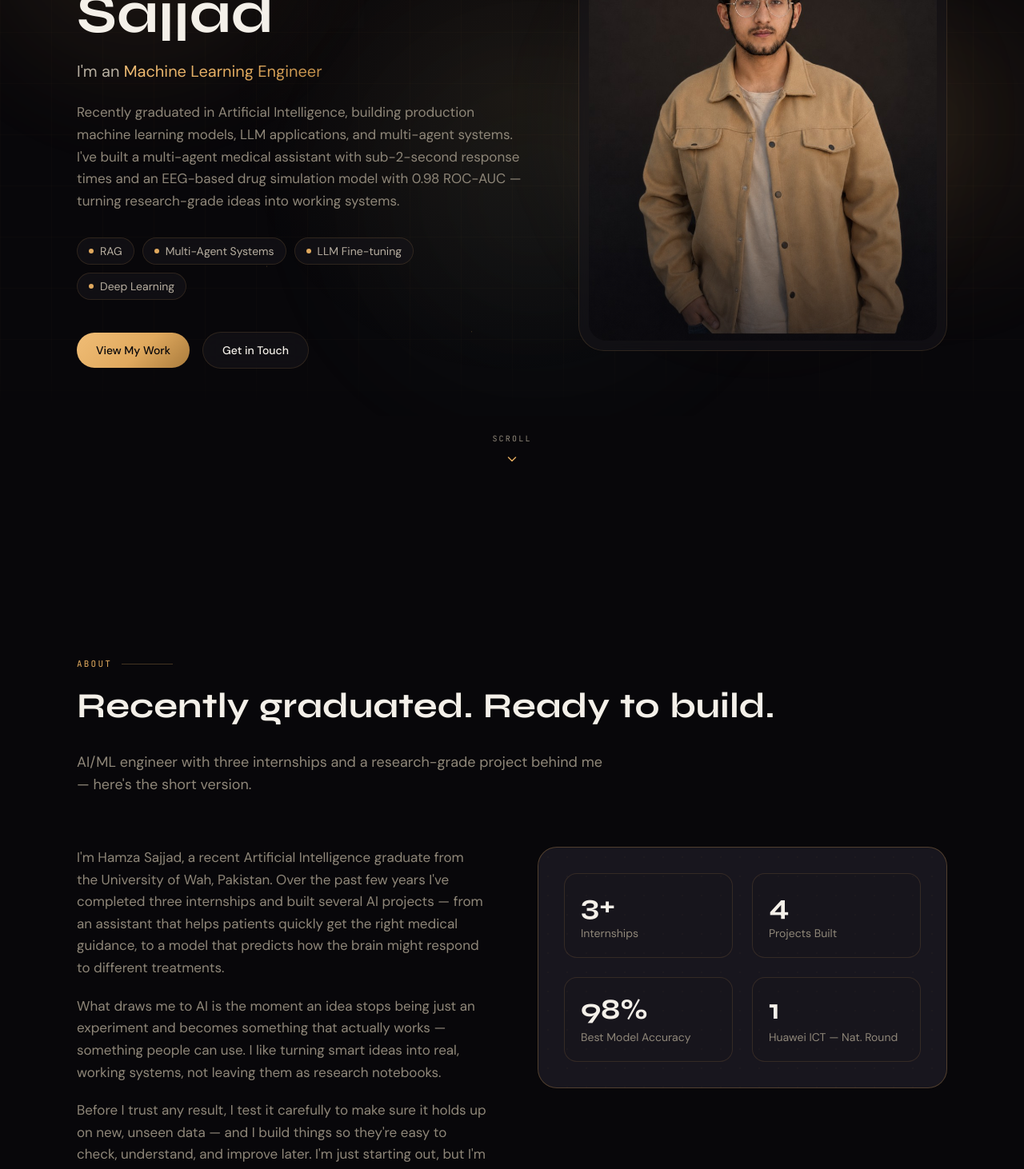
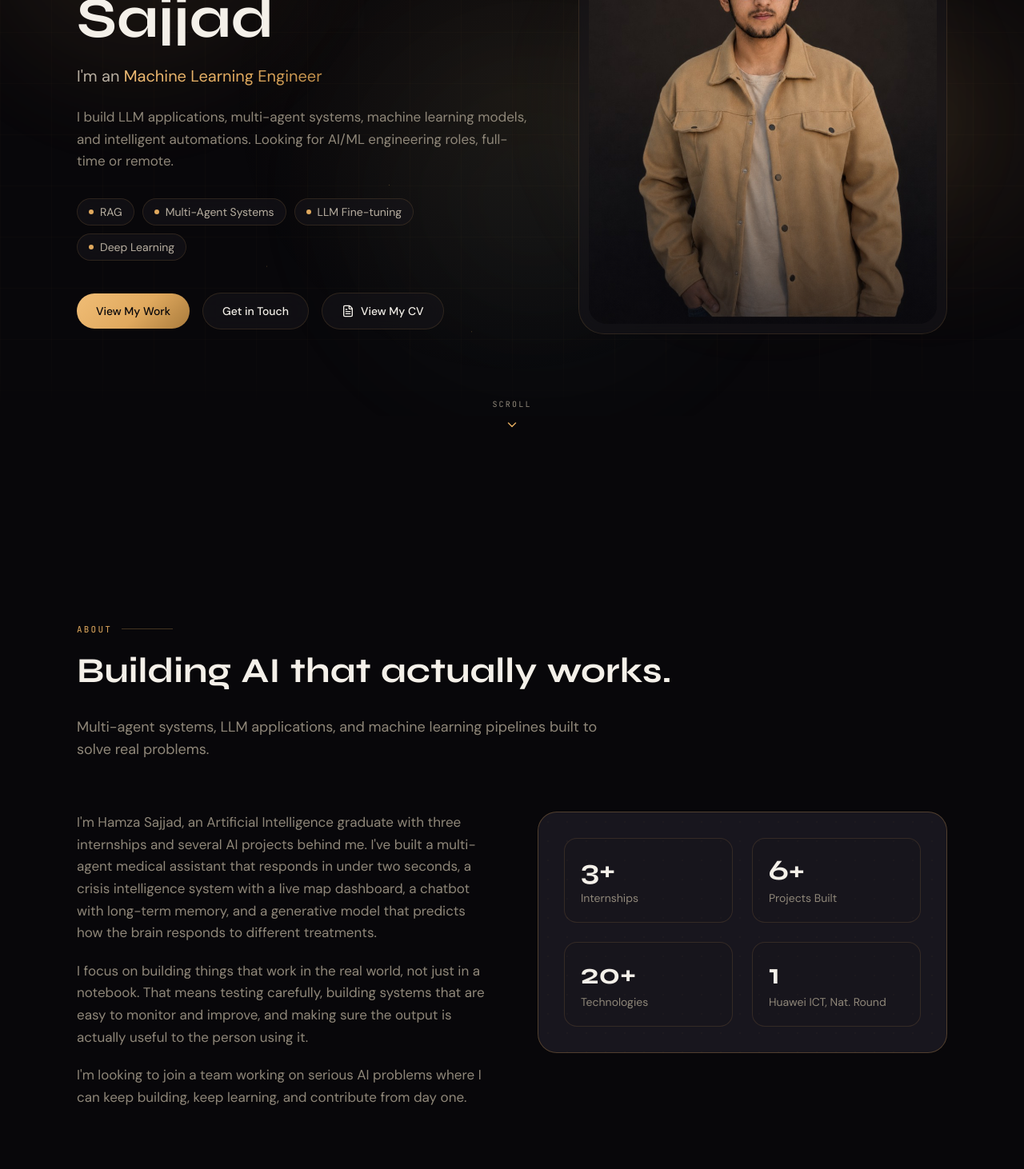
Before and after one commit to MuhammadHamzaSajjad274/Portfolio, a Next.js app: page / in a window 1280 px wide. Shown: the part 280-1742 px from the top of the page at 80% size. Built offline with nearby package versions, Linux system fonts and the light colour scheme.

Commit message:
Hero CV button, rewritten About, stat updates, clean Achievements

```diff
--- a/src/app/globals.css
+++ b/src/app/globals.css
@@ -102,10 +102,6 @@
   *::before,
   *::after {
     border-color: var(--surface-border);
-  }
-
-  html {
-    scroll-behavior: smooth;
   }
 
   body {
--- a/src/components/effects/Preloader.tsx
+++ b/src/components/effects/Preloader.tsx
@@ -3,9 +3,8 @@
 import { AnimatePresence, motion } from "framer-motion";
 import { useEffect, useState } from "react";
 import { usePrefersReducedMotion } from "@/hooks/usePrefersReducedMotion";
+import { REVEAL_EASE } from "@/lib/motion";
 import { useMarkPreloaderComplete, usePreloader } from "./PreloaderContext";
-
-const REVEAL_EASE = [0.22, 1, 0.36, 1] as const;
 
 export default function Preloader() {
   const reducedMotion = usePrefersReducedMotion();
--- a/src/components/sections/About.tsx
+++ b/src/components/sections/About.tsx
@@ -3,15 +3,9 @@
 import { motion } from "framer-motion";
 import CountUp from "./CountUp";
 import SectionHeader from "./SectionHeader";
+import { aboutStats } from "@/lib/data";
 import { REVEAL_EASE, VIEWPORT } from "@/lib/motion";
 import { usePrefersReducedMotion } from "@/hooks/usePrefersReducedMotion";
-
-const STATS = [
-  { value: 3, suffix: "+", label: "Internships" },
-  { value: 4, suffix: "", label: "Projects Built" },
-  { value: 98, suffix: "%", label: "Best Model Accuracy" },
-  { value: 1, suffix: "", label: "Huawei ICT — Nat. Round" },
-] as const;
 
 export default function About() {
   const reducedMotion = usePrefersReducedMotion();
@@ -20,8 +14,8 @@ export default function About() {
     <section id="about" className="section-container py-24 md:py-32">
       <SectionHeader
         eyebrow="About"
-        heading="Recently graduated. Ready to build."
-        subhead="AI/ML engineer with three internships and a research-grade project behind me — here's the short version."
+        heading="Building AI that actually works."
+        subhead="Multi-agent systems, LLM applications, and machine learning pipelines built to solve real problems."
         animateHeading
       />
 
@@ -34,25 +28,22 @@ export default function About() {
           className="max-w-xl space-y-5 text-base leading-relaxed text-muted md:text-[17px]"
         >
           <p>
-            I&apos;m Hamza Sajjad, a recent Artificial Intelligence graduate
-            from the University of Wah, Pakistan. Over the past few years
-            I&apos;ve completed three internships and built several AI projects
-            — from an assistant that helps patients quickly get the right
-            medical guidance, to a model that predicts how the brain might
-            respond to different treatments.
+            I&apos;m Hamza Sajjad, an Artificial Intelligence graduate with
+            three internships and several AI projects behind me. I&apos;ve built
+            a multi-agent medical assistant that responds in under two seconds, a
+            crisis intelligence system with a live map dashboard, a chatbot with
+            long-term memory, and a generative model that predicts how the brain
+            responds to different treatments.
           </p>
           <p>
-            What draws me to AI is the moment an idea stops being just an
-            experiment and becomes something that actually works — something
-            people can use. I like turning smart ideas into real, working
-            systems, not leaving them as research notebooks.
+            I focus on building things that work in the real world, not just in
+            a notebook. That means testing carefully, building systems that are
+            easy to monitor and improve, and making sure the output is actually
+            useful to the person using it.
           </p>
           <p>
-            Before I trust any result, I test it carefully to make sure it
-            holds up on new, unseen data — and I build things so they&apos;re
-            easy to check, understand, and improve later. I&apos;m just starting
-            out, but I&apos;m looking to keep growing in this space and join a
-            team where I can keep building things that matter.
+            I&apos;m looking to join a team working on serious AI problems where
+            I can keep building, keep learning, and contribute from day one.
           </p>
         </motion.div>
 
@@ -68,7 +59,7 @@ export default function About() {
             className="pointer-events-none absolute inset-0 bg-dots opacity-60"
           />
           <div className="relative grid grid-cols-2 gap-6">
-            {STATS.map((stat, index) => (
+            {aboutStats.map((stat, index) => (
               <motion.div
                 key={stat.label}
                 initial={reducedMotion ? { opacity: 0 } : { opacity: 0, y: 20 }}
--- a/src/components/sections/Achievements.tsx
+++ b/src/components/sections/Achievements.tsx
@@ -30,7 +30,7 @@ const ACHIEVEMENTS: Achievement[] = [
     icon: Trophy,
     year: "2024",
     category: "National Competition",
-    title: "Outstanding Performance — National Round",
+    title: "Outstanding Performance, National Round",
     issuer: "Huawei ICT Competition 2024-25",
     context:
       "Achieved outstanding performance in the Computing Track at the national round of Huawei ICT Competition, organized by Huawei Technologies Pakistan Pvt Ltd.",
@@ -41,10 +41,10 @@ const ACHIEVEMENTS: Achievement[] = [
     icon: Medal,
     year: "2026",
     category: "Inter-University Competition",
-    title: "Winner — Project Exhibition",
+    title: "Winner, Project Exhibition",
     issuer: "Mega Code War 4.0, HITEC University",
     context:
-      "First place in the Project Exhibition at Mega Code War 4.0 — a competitive inter-university event recognizing innovation, teamwork, and technical excellence.",
+      "First place in the Project Exhibition at Mega Code War 4.0, a competitive inter-university event recognizing innovation, teamwork, and technical excellence.",
     tags: ["1st Place", "Team Event"],
   },
   {
@@ -53,7 +53,7 @@ const ACHIEVEMENTS: Achievement[] = [
     year: "2026",
     category: "Industry Certification",
     title: "Associate AI Engineer for Developers",
-    issuer: "DataCamp — Certificate #837,799",
+    issuer: "DataCamp, Certificate #837,799",
     context:
       "Completed a 26-hour structured program covering applied AI engineering for developers. Verifiable via DataCamp's certification registry.",
     tags: ["AI Engineering", "Verified"],
@@ -63,7 +63,7 @@ const ACHIEVEMENTS: Achievement[] = [
     icon: Code2,
     year: "2025",
     category: "Technical Competition",
-    title: "1st Place — Speed Programming",
+    title: "1st Place, Speed Programming",
     issuer: "TechOn 2025, University of Wah",
     context:
       "Secured first position in the Speed Programming competition at TechOn 2025, the annual flagship tech event of the Department of Computer Science.",
@@ -75,9 +75,9 @@ const ACHIEVEMENTS: Achievement[] = [
     year: "2025",
     category: "Professional Bootcamp",
     title: "Data Analytics Bootcamp",
-    issuer: "Atomcamp — Feb to Apr 2025",
+    issuer: "Atomcamp, Feb to Apr 2025",
     context:
-      "Completed an intensive bootcamp covering Advanced Excel, SQL, Power BI, GIS, and Python for Data Analytics — directly applied in the AFT/Digitt++ internship.",
+      "Completed an intensive bootcamp covering Advanced Excel, SQL, Power BI, GIS, and Python for Data Analytics, directly applied in the AFT/Digitt++ internship.",
     tags: ["Data Analytics", "SQL & Python"],
   },
 ];
@@ -90,7 +90,7 @@ export default function Achievements() {
       <SectionHeader
         eyebrow="Achievements"
         heading="Recognized beyond the classroom."
-        subhead="Competition wins, industry certifications, and technical training — all verified."
+        subhead="Competition wins, industry certifications, and technical training."
         animateHeading
       />
 
--- a/src/components/sections/Certifications.tsx
+++ b/src/components/sections/Certifications.tsx
@@ -1,3 +1,4 @@
+// This component is intentionally unused. Achievements are rendered in Achievements.tsx instead. Safe to delete after confirming no imports.
 export default function Certifications() {
   return (
     <section id="certifications" className="section-container py-24">
--- a/src/components/sections/Contact.tsx
+++ b/src/components/sections/Contact.tsx
@@ -1,6 +1,7 @@
 "use client";
 
 import { motion } from "framer-motion";
+import { Mail } from "lucide-react";
 import { GitHubIcon, LinkedInIcon } from "@/components/icons/SocialIcons";
 import SectionHeader from "./SectionHeader";
 import { EMAIL, GITHUB_URL, LINKEDIN_URL } from "@/lib/data";
@@ -30,7 +31,7 @@ export default function Contact() {
       <SectionHeader
         eyebrow="Contact"
         heading="Let's build something together."
-        subhead="Open to AI/ML engineering roles and interesting collaborations — reach out."
+        subhead="Open to AI/ML engineering roles and interesting collaborations. Reach out."
       />
 
       <motion.div
@@ -52,7 +53,7 @@ export default function Contact() {
         <div className="relative text-center">
           <p className="mx-auto max-w-lg text-base text-muted md:text-lg">
             Whether it&apos;s a full-time role, an internship, or a project
-            worth building — I&apos;d love to hear from you.
+            worth building. I&apos;d love to hear from you.
           </p>
 
           <a
@@ -65,6 +66,20 @@ export default function Contact() {
           </a>
 
           <div className="mt-8 flex flex-wrap justify-center gap-3">
+            <a
+              href={`mailto:${EMAIL}`}
+              data-cursor="link"
+              data-cursor-text="Email"
+              className="glass hover-lift flex items-center gap-3 rounded-full px-4 py-2.5 text-left"
+            >
+              <Mail size={16} className="shrink-0 text-accent" />
+              <span>
+                <span className="block font-mono text-[10px] tracking-wider text-muted uppercase">
+                  Email
+                </span>
+                <span className="block text-sm text-muted-strong">{EMAIL}</span>
+              </span>
+            </a>
             {SOCIAL_LINKS.map((link) => (
               <a
                 key={link.label}
--- a/src/components/sections/Hero.tsx
+++ b/src/components/sections/Hero.tsx
@@ -1,17 +1,16 @@
 "use client";
 
 import { motion } from "framer-motion";
-import { ChevronDown } from "lucide-react";
+import { ChevronDown, FileText } from "lucide-react";
 import Image from "next/image";
 import { useState, type ReactNode } from "react";
 import { usePreloader } from "@/components/effects/PreloaderContext";
 import { usePrefersReducedMotion } from "@/hooks/usePrefersReducedMotion";
 import { useScrollTo } from "@/hooks/useScrollTo";
+import { REVEAL_EASE } from "@/lib/motion";
 import RoleRotator from "./RoleRotator";
 
 const TAGS = ["RAG", "Multi-Agent Systems", "LLM Fine-tuning", "Deep Learning"];
-
-const REVEAL_EASE = [0.22, 1, 0.36, 1] as const;
 
 interface AnimatedLineProps {
   text: string;
@@ -144,11 +143,9 @@ export default function Hero() {
 
           <FadeUp active={isComplete} delay={0.68} reducedMotion={reducedMotion}>
             <p className="mt-6 max-w-xl text-base leading-relaxed text-muted md:text-[17px]">
-              Recently graduated in Artificial Intelligence, building production
-              machine learning models, LLM applications, and multi-agent systems.
-              I&apos;ve built a multi-agent medical assistant with sub-2-second
-              response times and an EEG-based drug simulation model with 0.98
-              ROC-AUC — turning research-grade ideas into working systems.
+              I build LLM applications, multi-agent systems, machine learning
+              models, and intelligent automations. Looking for AI/ML engineering
+              roles, full-time or remote.
             </p>
           </FadeUp>
 
@@ -186,6 +183,17 @@ export default function Hero() {
               >
                 Get in Touch
               </button>
+              <a
+                href="/hamza-sajjad-cv.pdf"
+                target="_blank"
+                rel="noopener noreferrer"
+                data-cursor="link"
+                data-cursor-text="CV"
+                className="glass hover-lift inline-flex items-center gap-2 rounded-full border border-surface-border-strong px-6 py-3 text-sm font-medium text-foreground"
+              >
+                <FileText size={16} />
+                View My CV
+              </a>
             </div>
           </FadeUp>
         </div>
@@ -203,7 +211,7 @@ export default function Hero() {
 
           <div className="glass relative overflow-hidden rounded-[2rem] border border-surface-border-strong p-3">
             <div className="relative aspect-[4/5] overflow-hidden rounded-[1.4rem] bg-background-elevated">
-              {/* TODO: Swap in real photo — place file at public/profile.png */}
+              {/* TODO: Swap in real photo at public/profile.png */}
               {!photoLoaded && (
                 <div className="absolute inset-0 flex items-center justify-center bg-gradient-to-br from-accent/15 via-background-elevated to-signal/10">
                   <span className="font-display text-sm tracking-widest text-muted uppercase">
--- a/src/components/sections/Projects.tsx
+++ b/src/components/sections/Projects.tsx
@@ -15,7 +15,7 @@ function ProjectActions({ project }: { project: Project }) {
   if (!hasGithub && !hasLive && !hasVideo) {
     return (
       <p className="text-sm text-muted">
-        Research Project — code available on request
+        Research Project. Code available on request
       </p>
     );
   }
@@ -88,7 +88,7 @@ export default function Projects() {
       <SectionHeader
         eyebrow="Projects"
         heading="Things I've built"
-        subhead="University research and independent projects — not client work, but real, working systems."
+        subhead="Research and independent projects built to solve real problems, not just to pass a course."
       />
 
       <div className="grid gap-6 md:grid-cols-2">
--- a/src/lib/data.ts
+++ b/src/lib/data.ts
@@ -43,6 +43,19 @@ export interface Certification {
   credentialUrl?: string;
 }
 
+export interface AboutStat {
+  value: number;
+  suffix: string;
+  label: string;
+}
+
+export const aboutStats: AboutStat[] = [
+  { value: 3, suffix: "+", label: "Internships" },
+  { value: 6, suffix: "+", label: "Projects Built" },
+  { value: 20, suffix: "+", label: "Technologies" },
+  { value: 1, suffix: "", label: "Huawei ICT, Nat. Round" },
+];
+
 export const EMAIL = "hamzasajjad293@gmail.com";
 export const LINKEDIN_URL = "https://www.linkedin.com/in/m-hamza-s-7166a0268";
 export const GITHUB_URL = "https://github.com/MuhammadHamzaSajjad274";
@@ -53,7 +66,7 @@ export const experiences: Experience[] = [
     role: "Data Analytics & AI Intern",
     company: "AFT / Digitt++",
     location: "Lahore, Pakistan",
-    date: "Jul – Aug 2025",
+    date: "Jul to Aug 2025",
     highlights: [
       "Built an XGBoost ensemble for fintech fraud detection on 100K+ transaction records using SMOTE and SHAP-based feature selection, achieving a 9% uplift in fraud recall.",
       "Engineered 5+ automated dashboards (Pandas, Matplotlib, Seaborn), reducing manual reporting effort by 40%; insights informed 3 product feature updates.",
@@ -64,7 +77,7 @@ export const experiences: Experience[] = [
     role: "Machine Learning Intern",
     company: "Arch Technologies",
     location: "Remote",
-    date: "May – Jun 2025",
+    date: "May to Jun 2025",
     highlights: [
       "Developed Random Forest and gradient boosting classifiers for business analytics (F1 0.88+) using stratified cross-validation and L2 regularization on imbalanced datasets.",
     ],
@@ -74,7 +87,7 @@ export const experiences: Experience[] = [
     role: "AI & ML Engineering Intern",
     company: "DevelopersHub Corporation",
     location: "Remote",
-    date: "Dec 2024 – Feb 2025",
+    date: "Dec 2024 to Feb 2025",
     badge: "⭐ Best Performance Award",
     highlights: [
       "Built automated ML pipelines for classification, regression, and clustering using Scikit-learn and PyTorch, earning Best Performance Award for the internship cohort.",
@@ -88,7 +101,7 @@ export const projects: Project[] = [
     title: "MedOrch AI",
     subtitle: "Multi-Agent Medical Assistant",
     description:
-      "An AI assistant that helps people quickly understand medical questions and get the right guidance — powered by a team of specialized AI agents working together, with voice support and sub-2-second response times.",
+      "An AI assistant that helps people quickly understand medical questions and get the right guidance, powered by a team of specialized AI agents working together, with voice support and sub-2-second response times.",
     tags: ["Multi-Agent System", "Voice Interface", "Fast Response Time"],
     tech: ["LangGraph", "Mistral-7B", "RAG", "FastAPI"],
     github:
@@ -114,7 +127,7 @@ export const projects: Project[] = [
     id: "proj-3",
     title: "AI Chatbot with Long-Term Memory",
     description:
-      "A chatbot that actually remembers past conversations over time, instead of forgetting everything after each chat — with full tracking of how well it performs and the flexibility to run on different AI models.",
+      "A chatbot that actually remembers past conversations over time, instead of forgetting everything after each chat, with full tracking of how well it performs and the flexibility to run on different AI models.",
     tags: ["Long-Term Memory", "Multi-Model Support", "Observability"],
     tech: ["ChromaDB", "MLflow", "Python"],
     github:
@@ -126,7 +139,7 @@ export const projects: Project[] = [
     id: "proj-4",
     title: "EEG-Guided Digital Brain Twin",
     description:
-      "A research project simulating how the brain might respond to different treatments, using brain activity data — reaching 98% accuracy in predicting outcomes.",
+      "A research project simulating how the brain might respond to different treatments, using brain activity data, reaching 98% accuracy in predicting outcomes.",
     tags: ["Research Project", "Generative Modeling", "Healthcare AI"],
     tech: ["CVAE", "ChemBERTa", "Python"],
     github: null,
@@ -179,9 +192,10 @@ export const education: EducationEntry[] = [
     id: "edu-1",
     degree: "B.Sc. Artificial Intelligence",
     institution: "University of Wah",
-    date: "2022 – 2026",
+    date: "2022 to 2026",
     detail: "CGPA 3.4/4.0",
   },
 ];
 
+// Achievement data lives in Achievements.tsx. This array is intentionally empty and kept for type compatibility.
 export const certifications: Certification[] = [];
```
Also changed, not shown: 1 other file (tests, documents, lock files or other folders).
